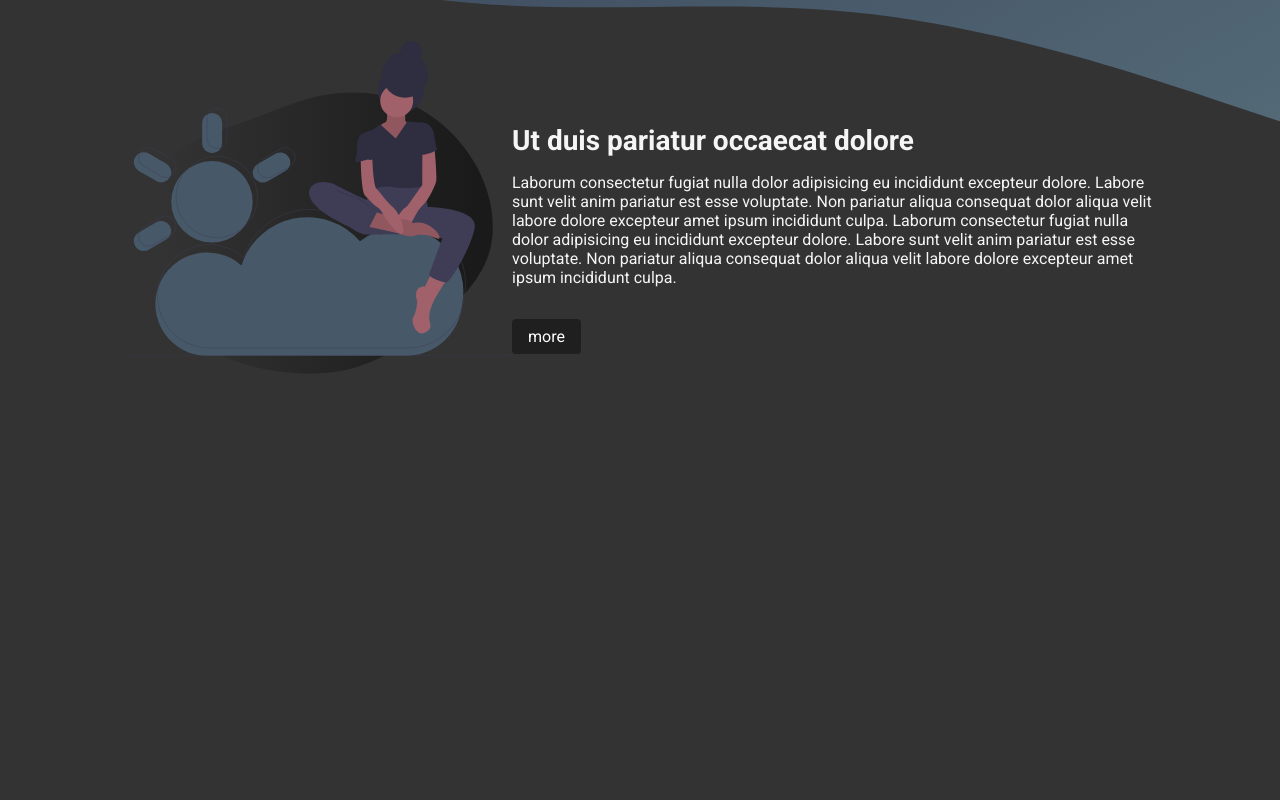
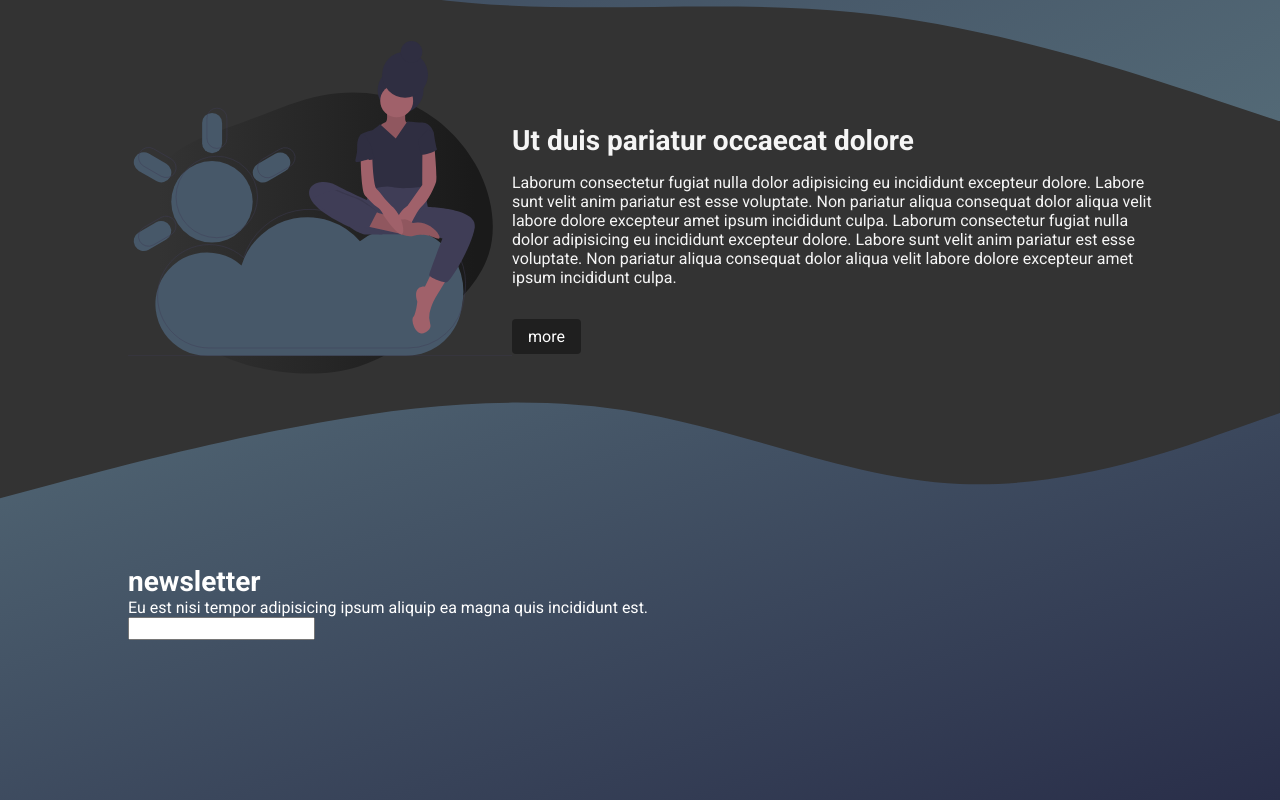
Before and after one commit to rafashiga/weatherApp, a React (Create React App) app: page / in a window 1280 px wide. Shown: the part 587-1387 px from the top of the page. Before the commit the page ends 1128 px from the top, so only its background shows below. Built offline with nearby package versions, Linux system fonts and the light colour scheme.

Commit message:
chore(home-info): create component

```diff
--- /dev/null
+++ b/src/pages/Home/HomeInformation/index.tsx
@@ -0,0 +1,49 @@
+import { darken } from 'polished';
+import React, { useContext } from 'react';
+import { ThemeContext } from 'styled-components';
+import ImgWeather from '../../../assets/img/undraw_weather.svg';
+import Button from '../../../components/Button';
+import { Information, InformationContent, InformationImage } from './styles';
+
+const HomeInfomation: React.FC = () => {
+  const { colors } = useContext(ThemeContext);
+
+  return (
+    <Information>
+      <InformationImage>
+        <svg viewBox="0 0 200 200" xmlns="http://www.w3.org/2000/svg">
+          <defs>
+            <linearGradient id="blobGradient2">
+              <stop offset="5%" stopColor={colors.background}></stop>
+              <stop
+                offset="95%"
+                stopColor={darken(0.1, colors.background)}></stop>
+            </linearGradient>
+          </defs>
+          <path
+            fill="url(#blobGradient2)"
+            d="M45.6,-67.7C59.8,-61.7,72.7,-50.4,80.9,-35.9C89.1,-21.5,92.6,-3.8,87.9,11C83.2,25.8,70.4,37.9,58,47.7C45.5,57.6,33.5,65.3,20.2,69.5C7,73.6,-7.5,74.1,-22.6,72C-37.7,69.8,-53.4,64.9,-65.9,54.7C-78.4,44.6,-87.6,29.3,-91.2,12.3C-94.8,-4.6,-92.9,-23,-82.9,-35C-73,-46.9,-55,-52.2,-39.8,-57.8C-24.7,-63.4,-12.3,-69.2,1.7,-71.8C15.7,-74.4,31.3,-73.7,45.6,-67.7Z"
+            transform="translate(100 100)"
+          />
+        </svg>
+        <img src={ImgWeather} alt="weather" />
+      </InformationImage>
+      <InformationContent>
+        <h3>Ut duis pariatur occaecat dolore</h3>
+        <p>
+          Laborum consectetur fugiat nulla dolor adipisicing eu incididunt
+          excepteur dolore. Labore sunt velit anim pariatur est esse voluptate.
+          Non pariatur aliqua consequat dolor aliqua velit labore dolore
+          excepteur amet ipsum incididunt culpa. Laborum consectetur fugiat
+          nulla dolor adipisicing eu incididunt excepteur dolore. Labore sunt
+          velit anim pariatur est esse voluptate. Non pariatur aliqua consequat
+          dolor aliqua velit labore dolore excepteur amet ipsum incididunt
+          culpa.
+        </p>
+        <Button>more</Button>
+      </InformationContent>
+    </Information>
+  );
+};
+
+export default HomeInfomation;
--- /dev/null
+++ b/src/pages/Home/HomeInformation/styles.tsx
@@ -0,0 +1,69 @@
+import styled from 'styled-components';
+
+export const Information = styled.section`
+  width: 80%;
+  margin: 0 auto;
+  margin-top: -5rem;
+  z-index: -1;
+  background: none;
+
+  @media (min-width: 768px) {
+    display: flex;
+    align-items: center;
+    justify-content: space-between;
+  }
+`;
+
+export const InformationContent = styled.div`
+  margin-top: 5rem;
+
+  h3 {
+    font-size: 1.75rem;
+    margin-bottom: 1rem;
+    color: #f5f5f5;
+  }
+
+  p {
+    margin-bottom: 2rem;
+    color: #f5f5f5;
+  }
+`;
+
+export const InformationImage = styled.div`
+  position: relative;
+  text-align: center;
+
+  @media (min-width: 768px) {
+    display: flex;
+    align-items: center;
+    justify-content: center;
+  }
+
+  svg {
+    position: absolute;
+    width: 24rem;
+    left: 0;
+    top: 0;
+    z-index: 2;
+
+    @media (max-width: 768px) {
+      left: 50%;
+      transform: translateX(-50%);
+    }
+
+    @media (min-width: 1500px) {
+      width: 30rem;
+    }
+  }
+
+  img {
+    display: block;
+    text-align: center;
+    width: 24rem;
+    z-index: 9;
+
+    @media (min-width: 1500px) {
+      width: 30rem;
+    }
+  }
+`;
--- a/src/pages/Home/index.tsx
+++ b/src/pages/Home/index.tsx
@@ -1,15 +1,8 @@
 import React, { useContext } from 'react';
 import { ThemeContext } from 'styled-components';
 import HomeHero from './HomeHero';
-import {
-  Main,
-  Information,
-  InformationImage,
-  InformationContent,
-} from './styles';
-import ImgWeather from '../../assets/img/undraw_weather.svg';
-import { darken } from 'polished';
-import Button from '../../components/Button';
+import { Main, Newsletter } from './styles';
+import HomeInfomation from './HomeInformation';
 
 const Home: React.FC = () => {
   const { colors } = useContext(ThemeContext);
@@ -18,40 +11,23 @@ const Home: React.FC = () => {
     <>
       <HomeHero />
       <Main>
-        <Information>
-          <InformationImage>
-            <svg viewBox="0 0 200 200" xmlns="http://www.w3.org/2000/svg">
-              <defs>
-                <linearGradient id="blobGradient2">
-                  <stop offset="5%" stopColor={colors.background}></stop>
-                  <stop
-                    offset="95%"
-                    stopColor={darken(0.1, colors.background)}></stop>
-                </linearGradient>
-              </defs>
-              <path
-                fill="url(#blobGradient2)"
-                d="M45.6,-67.7C59.8,-61.7,72.7,-50.4,80.9,-35.9C89.1,-21.5,92.6,-3.8,87.9,11C83.2,25.8,70.4,37.9,58,47.7C45.5,57.6,33.5,65.3,20.2,69.5C7,73.6,-7.5,74.1,-22.6,72C-37.7,69.8,-53.4,64.9,-65.9,54.7C-78.4,44.6,-87.6,29.3,-91.2,12.3C-94.8,-4.6,-92.9,-23,-82.9,-35C-73,-46.9,-55,-52.2,-39.8,-57.8C-24.7,-63.4,-12.3,-69.2,1.7,-71.8C15.7,-74.4,31.3,-73.7,45.6,-67.7Z"
-                transform="translate(100 100)"
-              />
-            </svg>
-            <img src={ImgWeather} alt="weather" />
-          </InformationImage>
-          <InformationContent>
-            <h3>Ut duis pariatur occaecat dolore</h3>
+        <HomeInfomation />
+        <Newsletter>
+          <svg xmlns="http://www.w3.org/2000/svg" viewBox="0 0 1440 320">
+            <path
+              fill="#333"
+              fillOpacity="1"
+              d="M0,160L60,144C120,128,240,96,360,74.7C480,53,600,43,720,64C840,85,960,139,1080,144C1200,149,1320,107,1380,85.3L1440,64L1440,0L1380,0C1320,0,1200,0,1080,0C960,0,840,0,720,0C600,0,480,0,360,0C240,0,120,0,60,0L0,0Z"></path>
+          </svg>
+          <div>
+            <h3>newsletter</h3>
             <p>
-              Laborum consectetur fugiat nulla dolor adipisicing eu incididunt
-              excepteur dolore. Labore sunt velit anim pariatur est esse
-              voluptate. Non pariatur aliqua consequat dolor aliqua velit labore
-              dolore excepteur amet ipsum incididunt culpa. Laborum consectetur
-              fugiat nulla dolor adipisicing eu incididunt excepteur dolore.
-              Labore sunt velit anim pariatur est esse voluptate. Non pariatur
-              aliqua consequat dolor aliqua velit labore dolore excepteur amet
-              ipsum incididunt culpa.
+              Eu est nisi tempor adipisicing ipsum aliquip ea magna quis
+              incididunt est.
             </p>
-            <Button>more</Button>
-          </InformationContent>
-        </Information>
+            <input type="text" />
+          </div>
+        </Newsletter>
       </Main>
     </>
   );
--- a/src/pages/Home/styles.tsx
+++ b/src/pages/Home/styles.tsx
@@ -7,70 +7,24 @@ export const Main = styled.main`
   background: ${(props) => props.theme.colors.background};
 `;
 
-export const Information = styled.div`
-  width: 80%;
-  margin: 0 auto;
-  margin-top: -5rem;
-  z-index: -1;
-  background: none;
+export const Newsletter = styled.section`
+  background: linear-gradient(
+    to top left,
+    ${(props) => props.theme.colors.secondary},
+    ${(props) => props.theme.colors.primary}
+  );
+  position: relative;
+  color: #fff;
+  overflow: hidden;
 
-  @media (min-width: 768px) {
-    display: flex;
-    align-items: center;
-    justify-content: space-between;
-  }
-`;
+  div {
+    width: 80%;
+    margin: 0 auto;
+    margin-top: -5rem;
+    margin-bottom: 10rem;
 
-export const InformationContent = styled.div`
-  margin-top: 5rem;
-
-  h3 {
-    font-size: 1.75rem;
-    margin-bottom: 1rem;
-    color: #f5f5f5;
-  }
-
-  p {
-    margin-bottom: 2rem;
-    color: #f5f5f5;
-  }
-`;
-
-export const InformationImage = styled.div`
-  position: relative;
-  text-align: center;
-
-  @media (min-width: 768px) {
-    display: flex;
-    align-items: center;
-    justify-content: center;
-  }
-
-  svg {
-    position: absolute;
-    width: 24rem;
-    left: 0;
-    top: 0;
-    z-index: 2;
-
-    @media (max-width: 768px) {
-      left: 50%;
-      transform: translateX(-50%);
-    }
-
-    @media (min-width: 1500px) {
-      width: 30rem;
-    }
-  }
-
-  img {
-    display: block;
-    text-align: center;
-    width: 24rem;
-    z-index: 9;
-
-    @media (min-width: 1500px) {
-      width: 30rem;
+    h3 {
+      font-size: 1.75rem;
     }
   }
 `;
```
